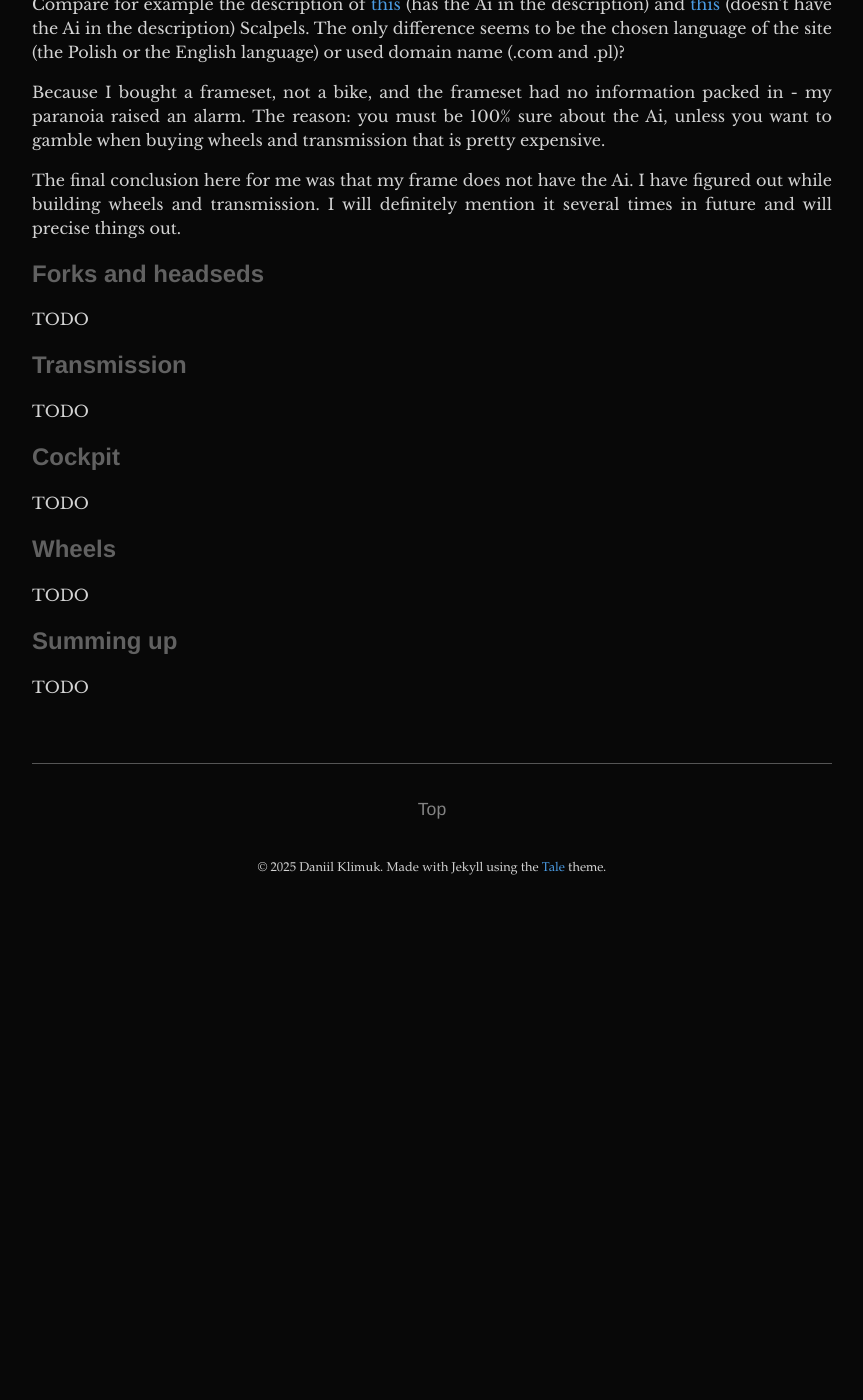
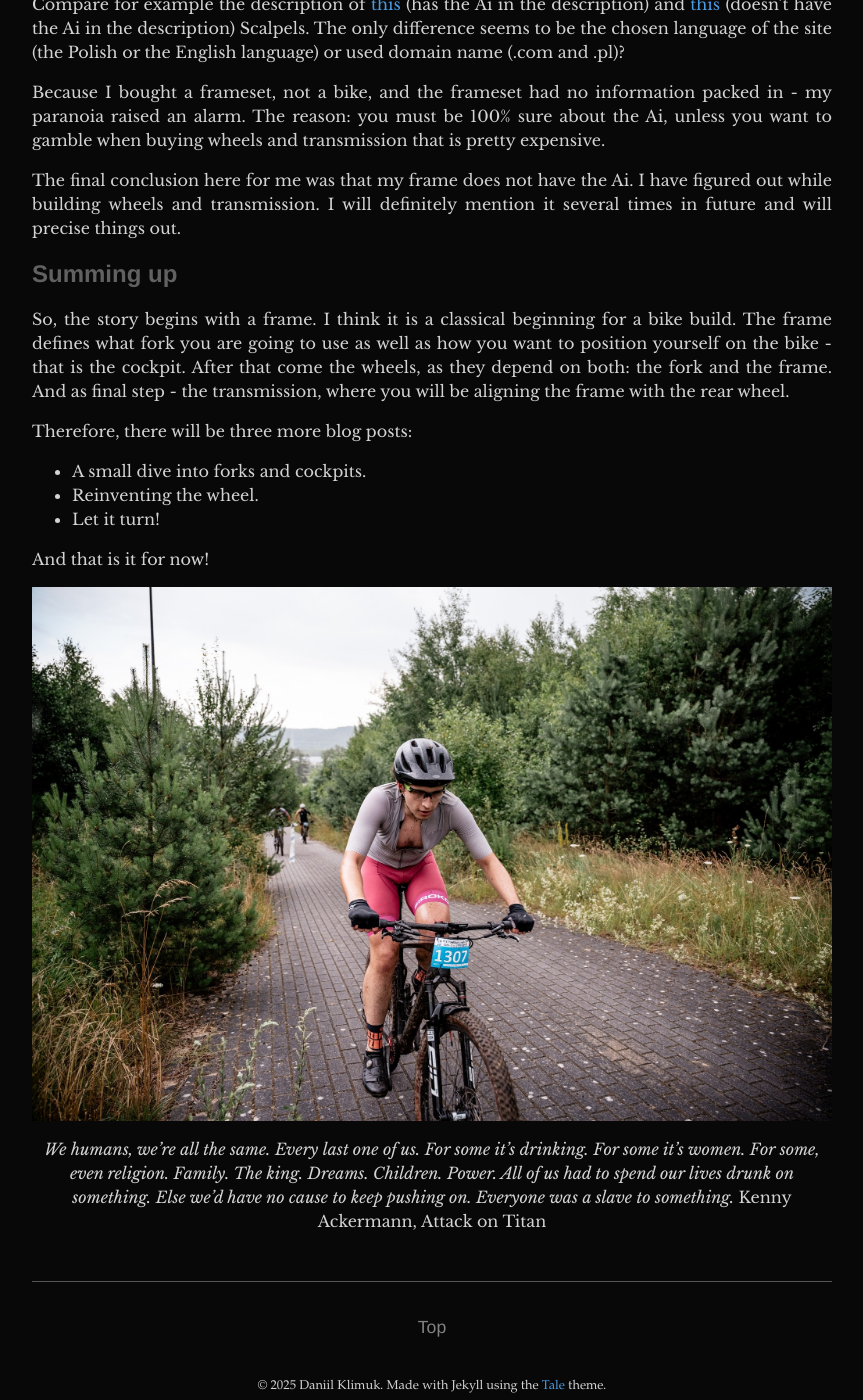
Before and after one commit to DaniilKl/vafelka-blog, a Jekyll site: the page built from _posts/2025-07-05-scalpel-ht-building-story.md, in a window 1280 px wide and 1400 px high, scrolled down 6753 px. Shown: the whole window, without its empty margins (208-1071 px from the left). Built offline with Jekyll 4.4.1, drawn with Linux system fonts in a browser that asks for light colours; before the commit the page ends 7664 px from its top, so only the background shows below that.

Commit message:
2025-07-05-scalpel-ht-building-story.md: add sum up
Signed-off-by: Daniil Klimuk <danik.klimuk13@gmail.com>

```diff
--- a/_posts/2025-07-05-scalpel-ht-building-story.md
+++ b/_posts/2025-07-05-scalpel-ht-building-story.md
@@ -217,22 +217,25 @@ several times in future and will precise things out.
 [scalpel-4]: https://www.cannondale.com/en-eu/bikes/mountain/cross-country/scalpel/scalpel-4
 [scalpel-carbon-4]: https://www.cannondalebikes.pl/rowery/gorskie/xc-race/scalpel/scalpel-carbon-4-c24402m
 
-## Forks and headseds
-
-TODO
-
-## Transmission
-
-TODO
-
-## Cockpit
-
-TODO
-
-## Wheels
-
-TODO
-
 ## Summing up
 
-TODO
+So, the story begins with a frame. I think it is a classical beginning for a
+bike build. The frame defines what fork you are going to use as well as how you
+want to position yourself on the bike - that is the cockpit. After that come the
+wheels, as they depend on both: the fork and the frame. And as final step - the
+transmission, where you will be aligning the frame with the rear wheel.
+
+Therefore, there will be three more blog posts:
+* A small dive into forks and cockpits.
+* Reinventing the wheel.
+* Let it turn!
+
+And that is it for now!
+
+![maraton-gniewino-2025](/assets/images/2025-07-05-scalpel-ht-building-story/maraton-gniewino-2025.jpg)
+
+<center><em>We humans, we’re all the same. Every last one of us. For some it’s
+drinking. For some it’s women. For some, even religion. Family. The king.
+Dreams. Children. Power. All of us had to spend our lives drunk on something.
+Else we’d have no cause to keep pushing on. Everyone was a slave to something.
+</em> Kenny Ackermann, Attack on Titan</center>
```
Also changed, not shown: assets/images/2025-07-05-scalpel-ht-building-story/maraton-gniewino-2025.jpg (added).
